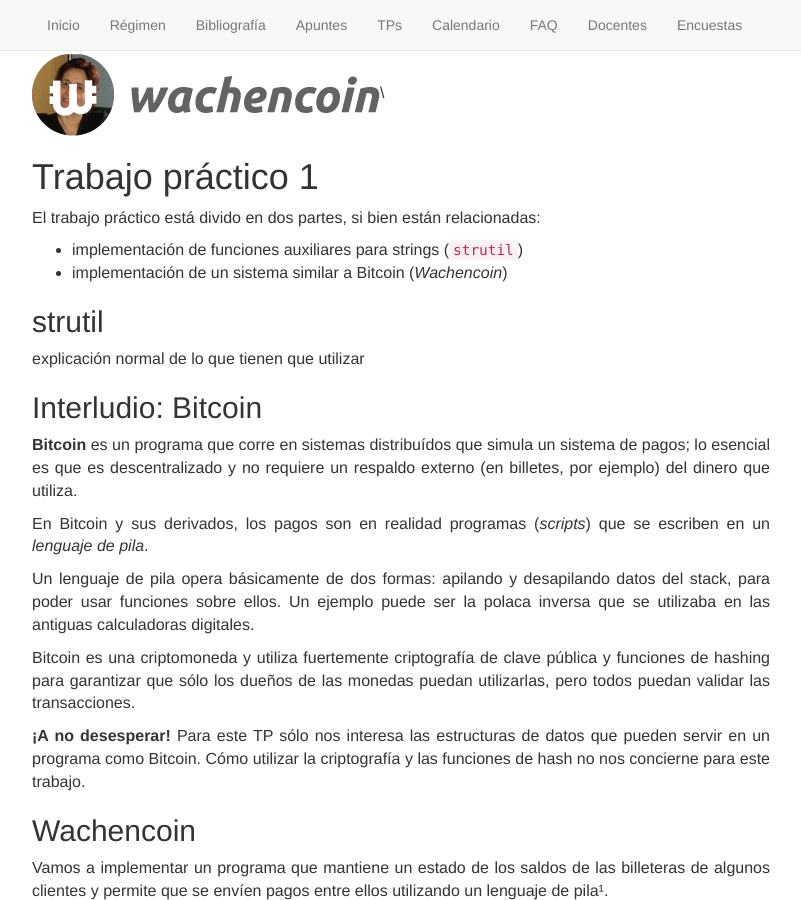
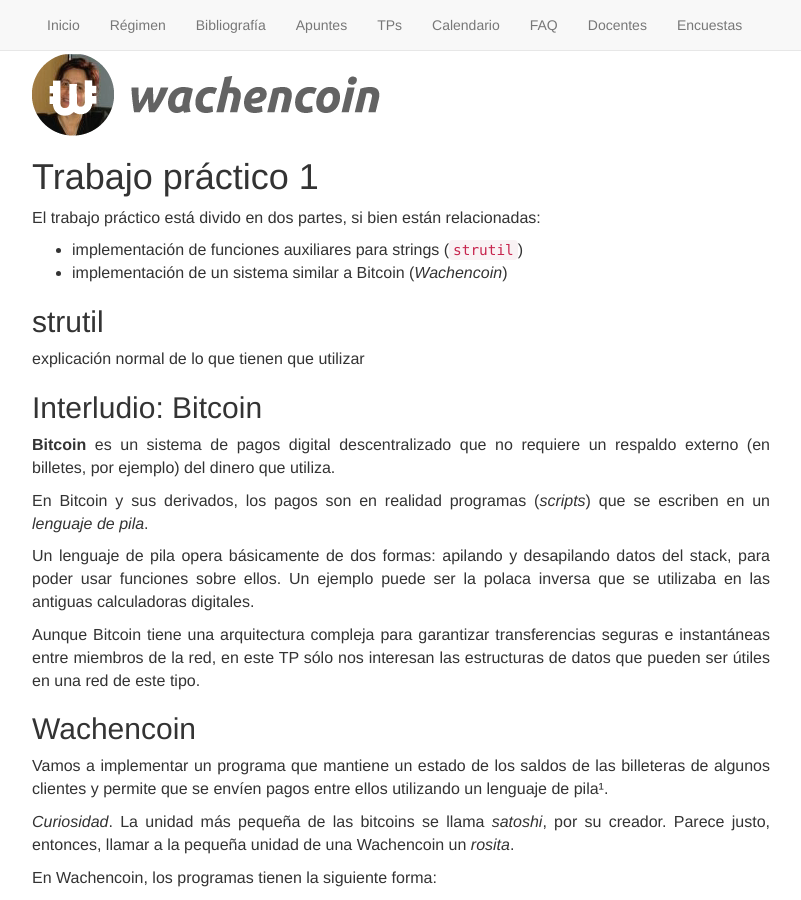
Before and after one commit to algoritmos-rw/algoritmos, a Jekyll site: the page built from static/tps/tp1/index.md, in a window 1280 px wide and 900 px high. Shown: the whole window, without its empty margins (239-1040 px from the left). Built offline with Jekyll 4.4.1, drawn with Linux system fonts in a browser that asks for light colours; our own code applies the rules of GitHub Pages for plain Markdown files.

Commit message:
Feedback de @tinchou.

```diff
--- a/static/tps/tp1/index.md
+++ b/static/tps/tp1/index.md
@@ -1,4 +1,11 @@
-![](tp1logo.png)\
+---
+layout: page
+title: TP1: Wachencoin
+permalink: '/tps/tp1'
+---
+
+
+![](tp1logo.png)
 
 Trabajo práctico 1
 ================
@@ -16,10 +23,8 @@
 
 Interludio: Bitcoin
 -------------------
-**Bitcoin** es un programa que corre en sistemas distribuídos que simula un
-sistema de pagos; lo esencial es que es descentralizado y no requiere un
+**Bitcoin** es un sistema de pagos digital descentralizado que no requiere un
 respaldo externo (en billetes, por ejemplo) del dinero que utiliza.
-
 
 En Bitcoin y sus derivados, los pagos son en realidad programas (*scripts*)
 que se escriben en un *lenguaje de pila*.
@@ -28,13 +33,9 @@
 datos del stack, para poder usar funciones sobre ellos. Un ejemplo puede ser
 la polaca inversa que se utilizaba en las antiguas calculadoras digitales.
 
-Bitcoin es una criptomoneda y utiliza fuertemente criptografía de clave
-pública y funciones de hashing para garantizar que sólo los dueños
-de las monedas puedan utilizarlas, pero todos puedan validar las transacciones.
-
-**¡A no desesperar!** Para este TP sólo nos interesa las estructuras de datos
-que pueden servir en un programa como Bitcoin. Cómo utilizar la criptografía
-y las funciones de hash no nos concierne para este trabajo.
+Aunque Bitcoin tiene una arquitectura compleja para garantizar transferencias
+seguras e instantáneas entre miembros de la red, en este TP sólo nos interesan
+las estructuras de datos que pueden ser útiles en una red de este tipo.
 
 Wachencoin
 ----------
```
